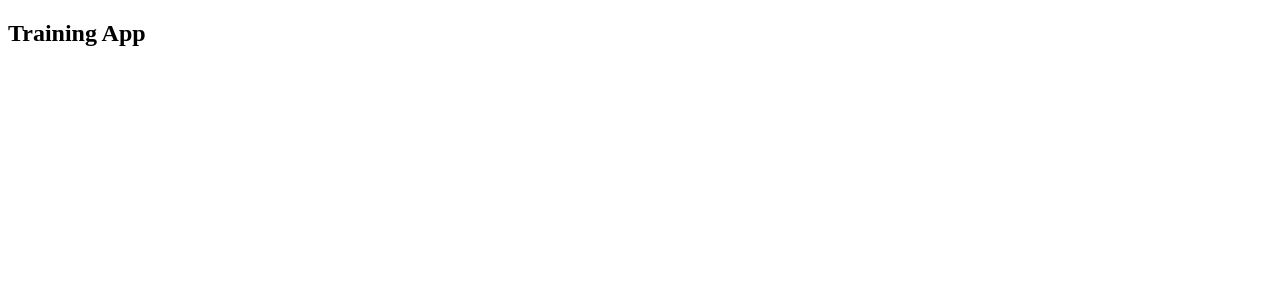
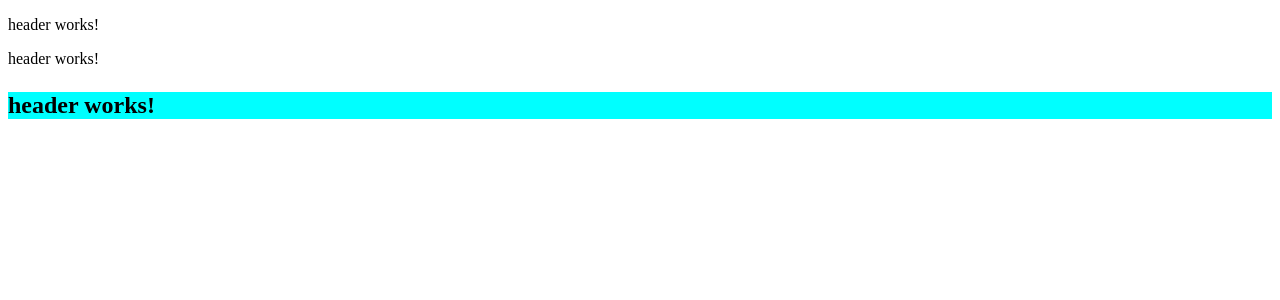
Before and after one commit to Javacream/org.javacream.training.angular, an Angular app in the folder training/: page / in a window 1280 px wide. Shown: the top 300 px of the page. Built offline with nearby package versions, Linux system fonts and the light colour scheme.

Commit message:
start implementing simple ui

```diff
--- a/training/src/app/app.component.css
+++ b/training/src/app/app.component.css
@@ -0,0 +1,3 @@
+h2 {
+    background-color: aqua;
+}
--- a/training/src/app/app.component.html
+++ b/training/src/app/app.component.html
@@ -1 +1,3 @@
-<h2>Training App</h2>
+<app-header></app-header>
+<app-header></app-header>
+<h2><app-header></app-header></h2>
--- a/training/src/app/app.component.ts
+++ b/training/src/app/app.component.ts
@@ -6,5 +6,5 @@
   styleUrls: ['./app.component.css']
 })
 export class AppComponent {
-  title = 'Hello!';
+  title = 'Hello';
 }
--- a/training/src/app/app.module.ts
+++ b/training/src/app/app.module.ts
@@ -2,10 +2,12 @@
 import { NgModule } from '@angular/core';
 
 import { AppComponent } from './app.component';
+import { HeaderComponent } from './people/components/header/header.component';
 
 @NgModule({
   declarations: [
-    AppComponent
+    AppComponent,
+    HeaderComponent
   ],
   imports: [
     BrowserModule
--- /dev/null
+++ b/training/src/app/people/components/header/header.component.html
@@ -0,0 +1 @@
+<p>header works!</p>
--- /dev/null
+++ b/training/src/app/people/components/header/header.component.ts
@@ -0,0 +1,15 @@
+import { Component, OnInit } from '@angular/core';
+
+@Component({
+  selector: 'app-header',
+  templateUrl: './header.component.html',
+  styleUrls: ['./header.component.css']
+})
+export class HeaderComponent implements OnInit {
+
+  constructor() { }
+
+  ngOnInit(): void {
+  }
+
+}
```
Also changed, not shown: training/src/app/people/components/header/header.component.css (added), 1 other file (tests, documents, lock files or other folders).
